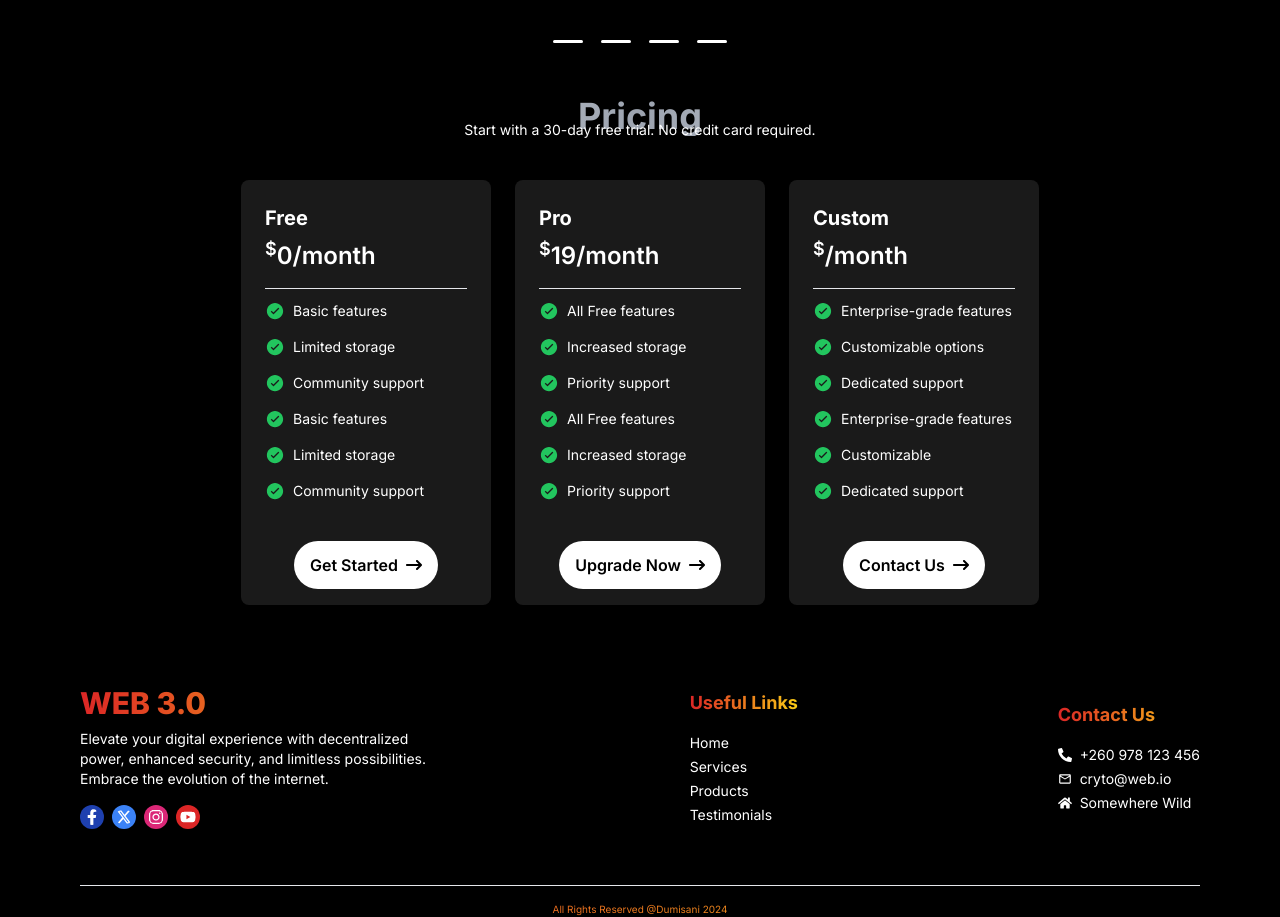
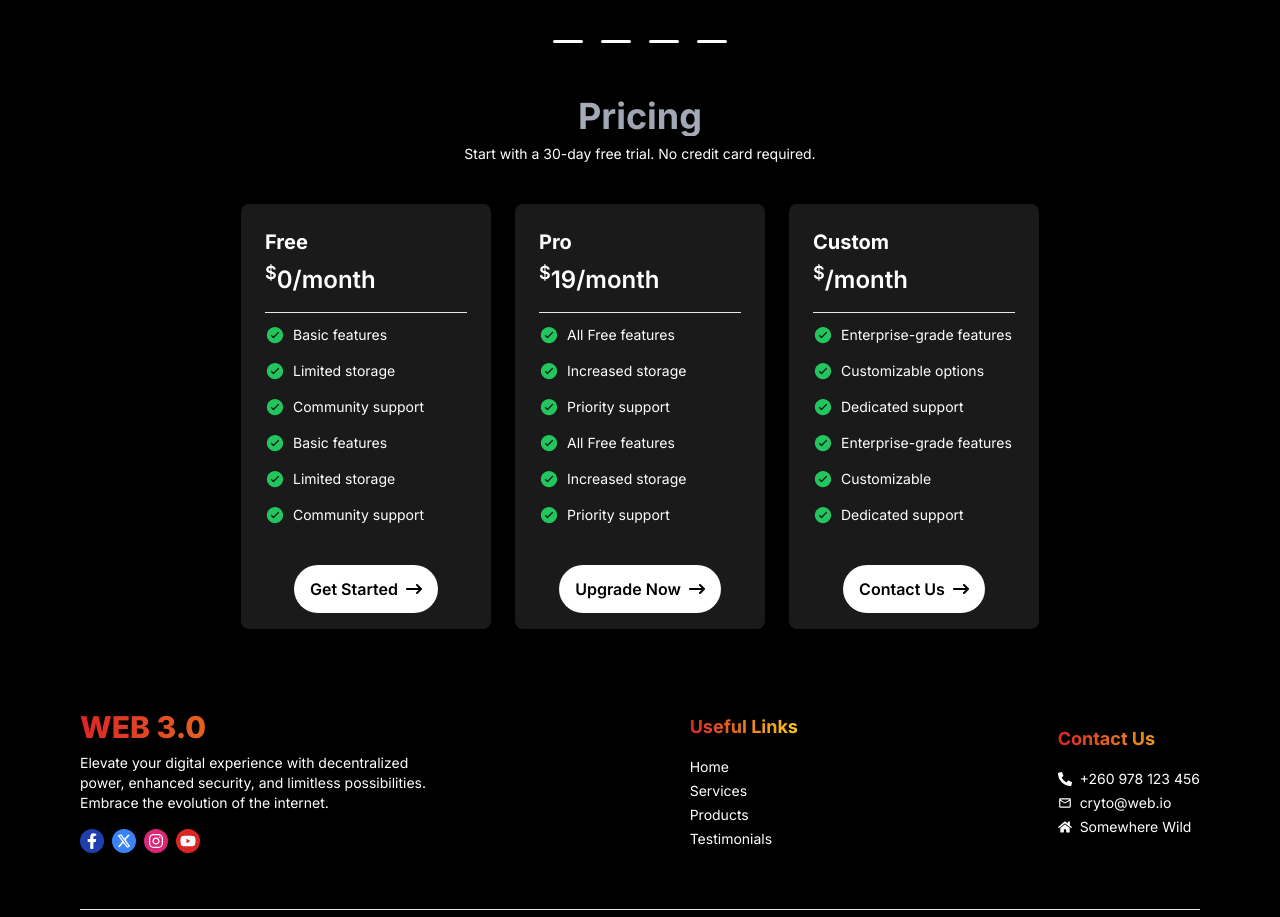
Before and after one commit to DumisaniLesley/web-3.0-landing-page, a Next.js app: page / in a window 1280 px wide. Shown: the part 1745-2662 px from the top of the page. Built offline with nearby package versions, Linux system fonts and the light colour scheme.

Commit message:
Update pricing trial message

```diff
--- a/components/Pricing.jsx
+++ b/components/Pricing.jsx
@@ -85,7 +85,7 @@ const Pricing = () => {
   return (
     <section id="#pricing" className="px-10 lg:max-w-[1200px] mx-auto">
       <h1 className='text-center font-bold text-2xl md:text-4xl bg-gradient-to-r from-slate-100 via-gray-400 to-slate-100 bg-clip-text text-transparent'>Pricing</h1>
-  <p className="text-center text-sm lg:-mt-4 mt-0">Start with a 30-day free trial. No credit card required.</p>
+  <p className="text-center text-sm mt-0 lg:mt-2">Start with a 30-day free trial. No credit card required.</p>
       <div className="grid grid-cols-1 justify-center items-center md:items-start md:flex gap-10 md:gap-6 my-10 bg-black ">
         {pricingData.map((plan) => (
           <PricingCard key={plan.title} {...plan} />
```
